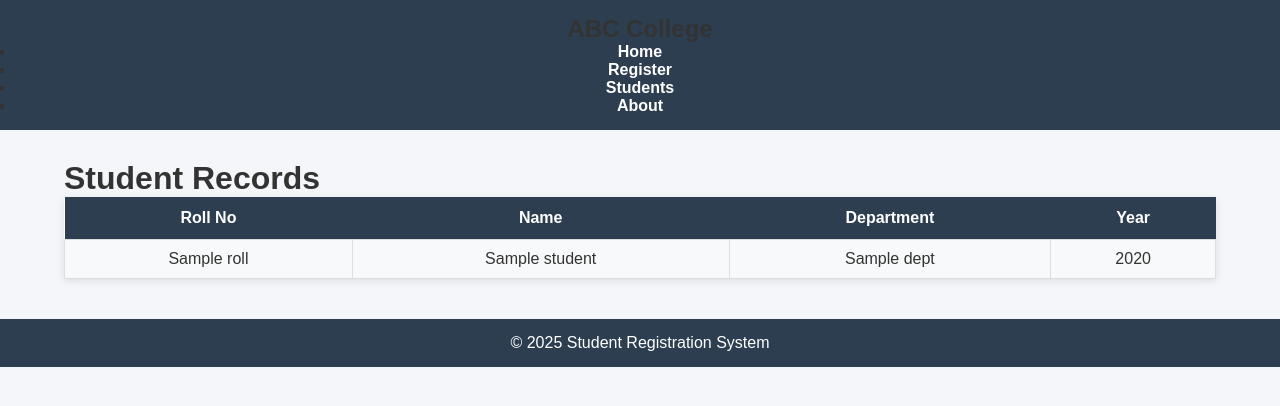
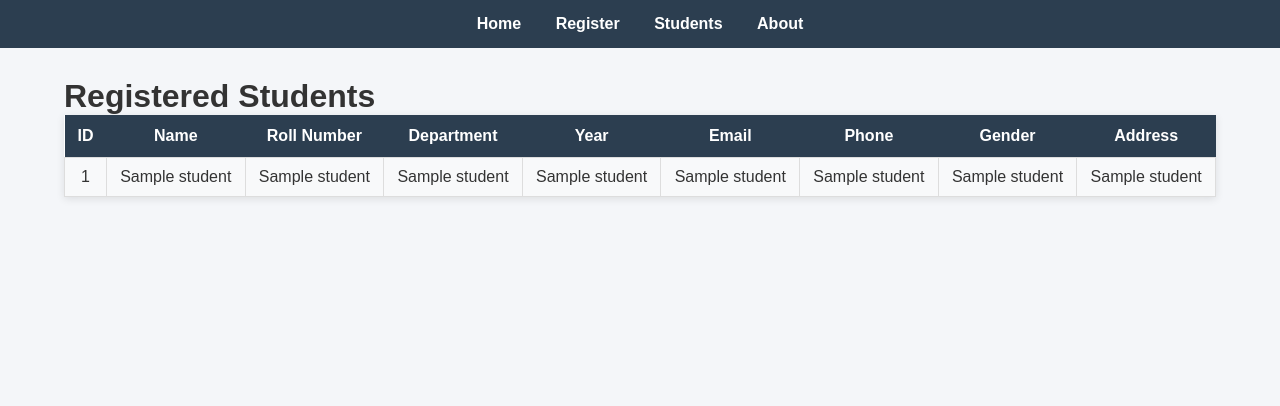
Before and after one commit to reash-08/VelTech-SummerInternship, a Flask app: template Student Registration System/templates/students.html in a window 1280 px wide. Shown: the top 406 px of the page. Run offline with Flask 3, Linux system fonts and the light colour scheme; the template is opened without the code that fills it: most values are stand-ins (such as "Sample title", 1, 10 or a date in 2020).

Commit message:
Update students.html

```diff
--- a/Student Registration System/templates/students.html
+++ b/Student Registration System/templates/students.html
@@ -1,52 +1,52 @@
 <!DOCTYPE html>
 <html>
 <head>
-    <title>Students</title>
+    <title>Registered Students</title>
     <link rel="stylesheet" href="{{ url_for('static', filename='css/style.css') }}">
 </head>
 <body>
 
 <nav>
-    <h2>ABC College</h2>
-    <ul>
-        <li><a href="/">Home</a></li>
-        <li><a href="/register">Register</a></li>
-        <li><a href="/students">Students</a></li>
-        <li><a href="/about">About</a></li>
-    </ul>
+    <a href="/">Home</a>
+    <a href="/register">Register</a>
+    <a href="/students">Students</a>
+    <a href="/about">About</a>
 </nav>
 
 <div class="container">
 
-<h1>Student Records</h1>
+    <h1>Registered Students</h1>
 
     <table>
-
         <tr>
-<th>Roll No</th>
+            <th>ID</th>
             <th>Name</th>
+            <th>Roll Number</th>
             <th>Department</th>
             <th>Year</th>
+            <th>Email</th>
+            <th>Phone</th>
+            <th>Gender</th>
+            <th>Address</th>
         </tr>
 
         {% for student in students %}
-
         <tr>
-<td>{{ student.roll }}</td>
-<td>{{ student.name }}</td>
-<td>{{ student.dept }}</td>
-<td>{{ student.year }}</td>
+            <td>{{ student[0] }}</td>
+            <td>{{ student[1] }}</td>
+            <td>{{ student[2] }}</td>
+            <td>{{ student[3] }}</td>
+            <td>{{ student[4] }}</td>
+            <td>{{ student[5] }}</td>
+            <td>{{ student[6] }}</td>
+            <td>{{ student[7] }}</td>
+            <td>{{ student[8] }}</td>
         </tr>
-
         {% endfor %}
 
     </table>
 
 </div>
 
-<footer>
-    © 2025 Student Registration System
-</footer>
-
 </body>
 </html>
```
Lines whose indentation alone changed are shown as unchanged.
